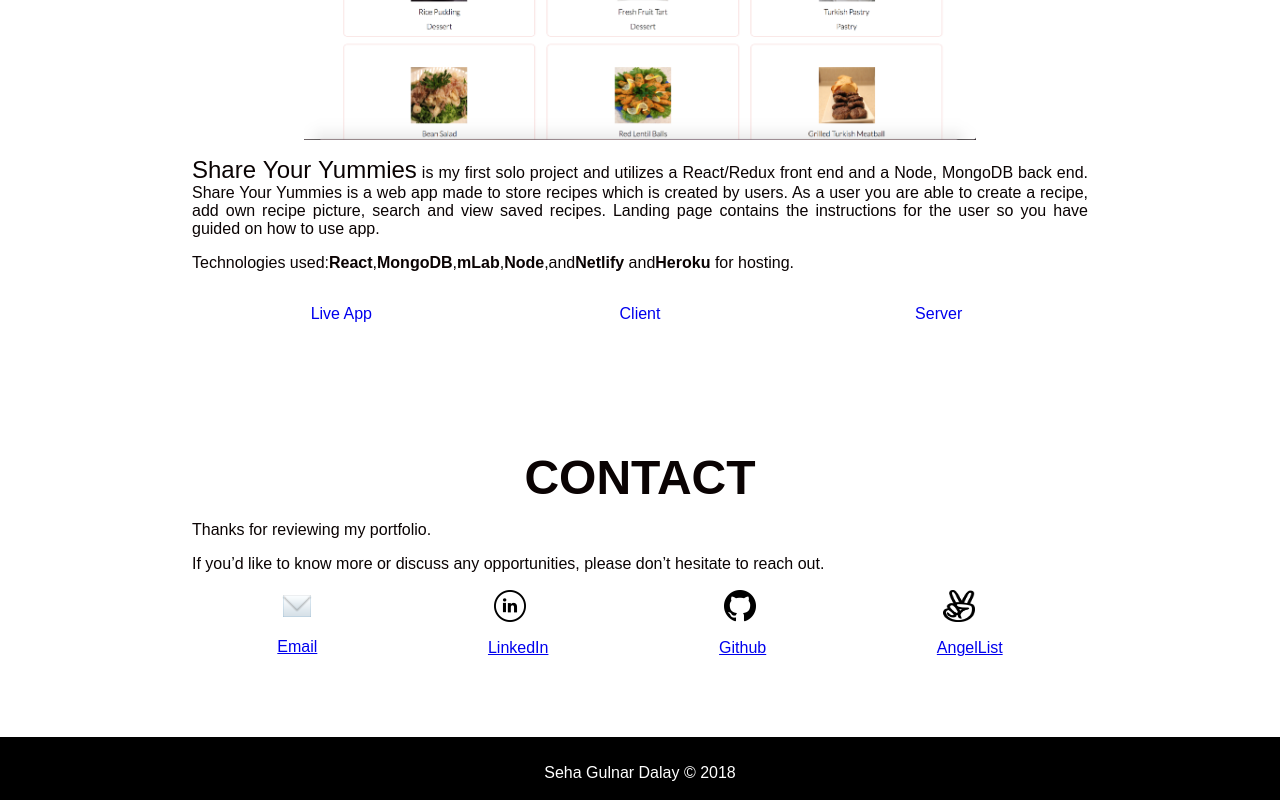
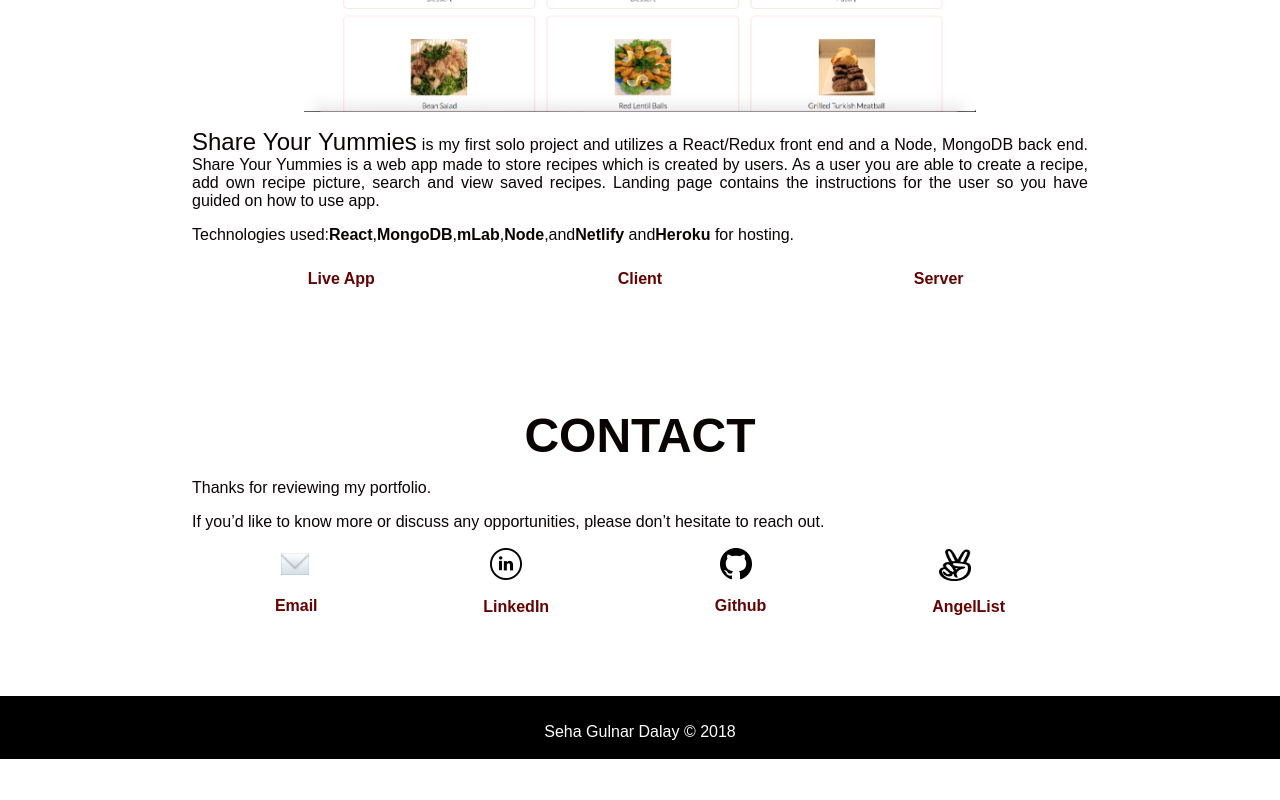
Before and after one commit to Seguda/PortfolioReact, a React (Create React App) app: page / in a window 1280 px wide. Shown: the part 2915-3715 px from the top of the page. After the commit the page ends 3674 px from the top, so only its background shows below. Built offline with nearby package versions, Linux system fonts and the light colour scheme.

Commit message:
changed project list  color

```diff
--- a/src/components/contact/contact.css
+++ b/src/components/contact/contact.css
@@ -25,12 +25,14 @@
   display: table-cell;
   vertical-align: middle;
   text-align: center;
-  text-decoration: none;
 }
 
 .contact-link {
   margin-left: auto;
   margin-right: auto;
+  color: rgb(102, 2, 2);
+  font-weight: bold;
+  text-decoration: none;
 }
 .icons {
   display: flex;
--- a/src/components/navbar/navbar.css
+++ b/src/components/navbar/navbar.css
@@ -11,7 +11,7 @@
 .nav-link {
   padding-right: 30px;
   text-decoration: underline;
-  pointer: cursor;
+  cursor: pointer;
   color: white;
   padding: 4em;
 }
--- a/src/components/projects/projects.css
+++ b/src/components/projects/projects.css
@@ -31,13 +31,16 @@
   display: inline-block;
   margin: 0.5em;
   height: 4em;
-  width: 4em;
+  width: 6em;
   border: none;
   display: table-cell;
   vertical-align: middle;
-  padding: 1% 2%;
+  /* padding: 1% 2%; */
+  padding: 2px 2px;
   text-align: center;
   text-decoration: none;
+  color: rgb(102, 2, 2);
+  font-weight: bold;
 }
 .links {
   display: flex;
```
